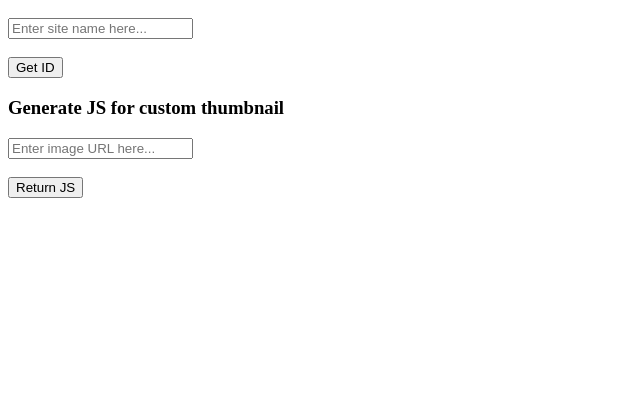
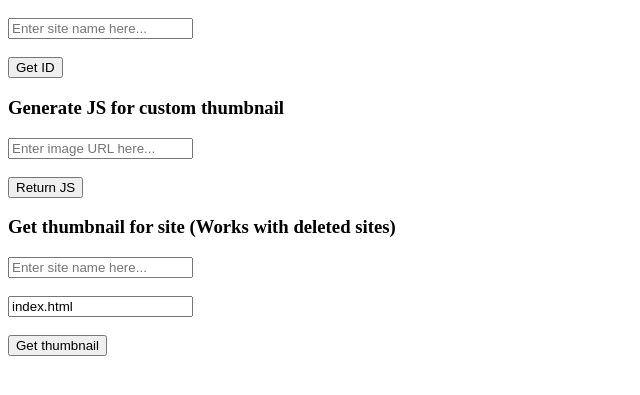
Before and after one commit to CeghV/mastiff, a plain HTML site: page public/neocitiestools/index.html in a window 1280 px wide. Shown: the part 105-500 px from the top of the page, without its empty margins (0-640 px from the left). Drawn offline with Linux system fonts and the light colour scheme.

Commit message:
neocitiestools thumbnails

```diff
--- a/public/neocitiestools/index.html
+++ b/public/neocitiestools/index.html
@@ -14,6 +14,12 @@
     <h3>Generate JS for custom thumbnail</h3>
     <input type="text" id="url" placeholder="Enter image URL here..."><br><br>
     <button onclick="thumbnail();">Return JS</button>
+    <h3>Get thumbnail for site (Works with deleted sites)</h3>
+    <input type="text" id="thumbnail" placeholder="Enter site name here..."><br><br>
+    <input type="text" id="page" placeholder="Enter page filename here..." value="index.html"><br><br>
+    <button onclick="sitethumb()">Get thumbnail</button><br><br>
+    <a href="" id="thumblink"><img id="thumbimg" src=""></a>
+    <script src="https://cdn.sheetjs.com/crc-32-latest/package/crc32.js"></script>
     <script>
         function thumbnail()    {
             var js = `
@@ -64,6 +70,30 @@ PASTE THIS AT THE BOTTOM OF YOUR INDEX.HTML LANDING PAGE:
                 }
             });
         };
+
+        function sitethumb()    {
+            var site = document.getElementById("thumbnail").value;
+            var page = document.getElementById("page").value;
+            var thumbnail = document.getElementById("thumbimg");
+            var link = document.getElementById("thumblink");
+
+            var template = "https://neocities.org/site_screenshots/";
+
+            var checksum = CRC32.str(site) >>> 0;
+
+            console.log(string);
+
+            var string = checksum.toString();
+
+            console.log(string);
+
+            template += string.substring(0, 2) + "/";
+            template += string.substring(2, 4) + "/";
+            template += site + "/" + page + ".540x405.webp";
+
+            thumbnail.src = template;
+            link.href = template;
+        };
     </script>
 </body>
 </html>
```
